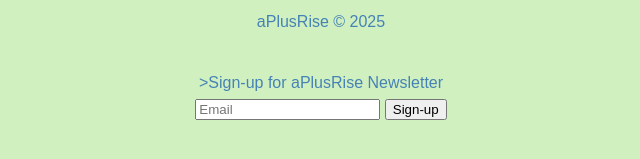
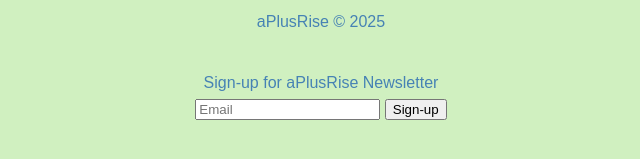
Before and after one commit to aplushub/aplushub.github.io, a plain HTML site: page index.html in a window 1280 px wide. Shown: the part 1802-1961 px from the top of the page, 319-959 px from the left. Drawn offline with Linux system fonts and the light colour scheme.

Commit message:
Update index.html

```diff
--- a/index.html
+++ b/index.html
@@ -771,7 +771,7 @@
 <script src="https://static.elfsight.com/platform/platform.js" async></script>
 <div class="elfsight-app-7e2f2a2b-a52e-40e3-8778-a74374332697" data-elfsight-app-lazy></div>
  -->
-<center>>Sign-up for aPlusRise Newsletter
+<center>Sign-up for aPlusRise Newsletter
     <form name="submit-to-google-sheet">
   <input name="email" type="email" placeholder="Email" required>
   <button type="submit">Sign-up</button>
```
